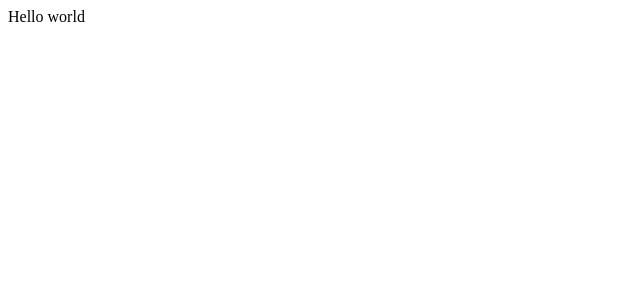
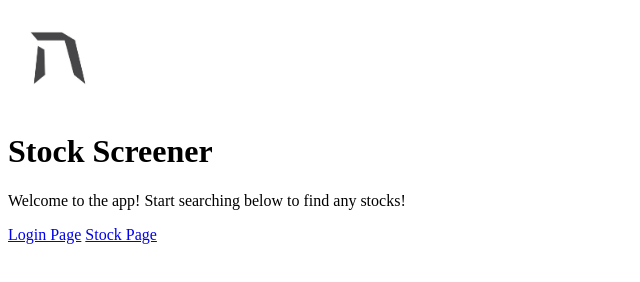
Before and after one commit to skoosm990/se100, a plain HTML site: page index.html in a window 1280 px wide. Shown: the whole page, without its empty margins (0-640 px from the left). Drawn offline with Linux system fonts and the light colour scheme.

Commit message:
Exercise 5a

```diff
--- a/index.html
+++ b/index.html
@@ -7,7 +7,17 @@
 
 <body>
     <!-- All displayable webpage content will be coded here-->
-     Hello world
+
+    <img src="./assets/logos/Heicoders-Academy-Logo.jpeg" width="100" alt = "logo image" />
+
+    <h1>Stock Screener</h1>
+
+    <p>Welcome to the app! Start searching below to find any stocks!</p>
+
+    <a href = "./login.html">Login Page</a>
+
+    <a href = "./stock.html">Stock Page</a>
+
 </body>
 
 </html>
```
Also changed, not shown: about.html (added), login.html (added), stock.html (added).
